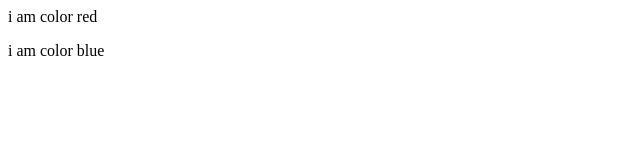
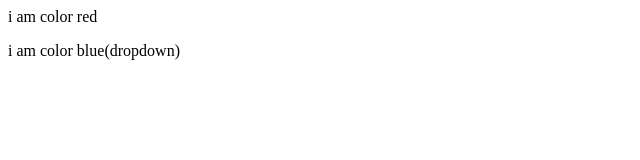
Before and after one commit to sushant-thakur1/local-repo, a plain HTML site: page index.html in a window 1280 px wide. Shown: the full height of the page, 0-640 px from the left. Drawn offline with Linux system fonts and the light colour scheme.

```diff
--- a/index.html
+++ b/index.html
@@ -1,2 +1,2 @@
 <p> i am color red </P>
-<p>i am color blue</p>
+<p>i am color blue(dropdown)</p>
```
